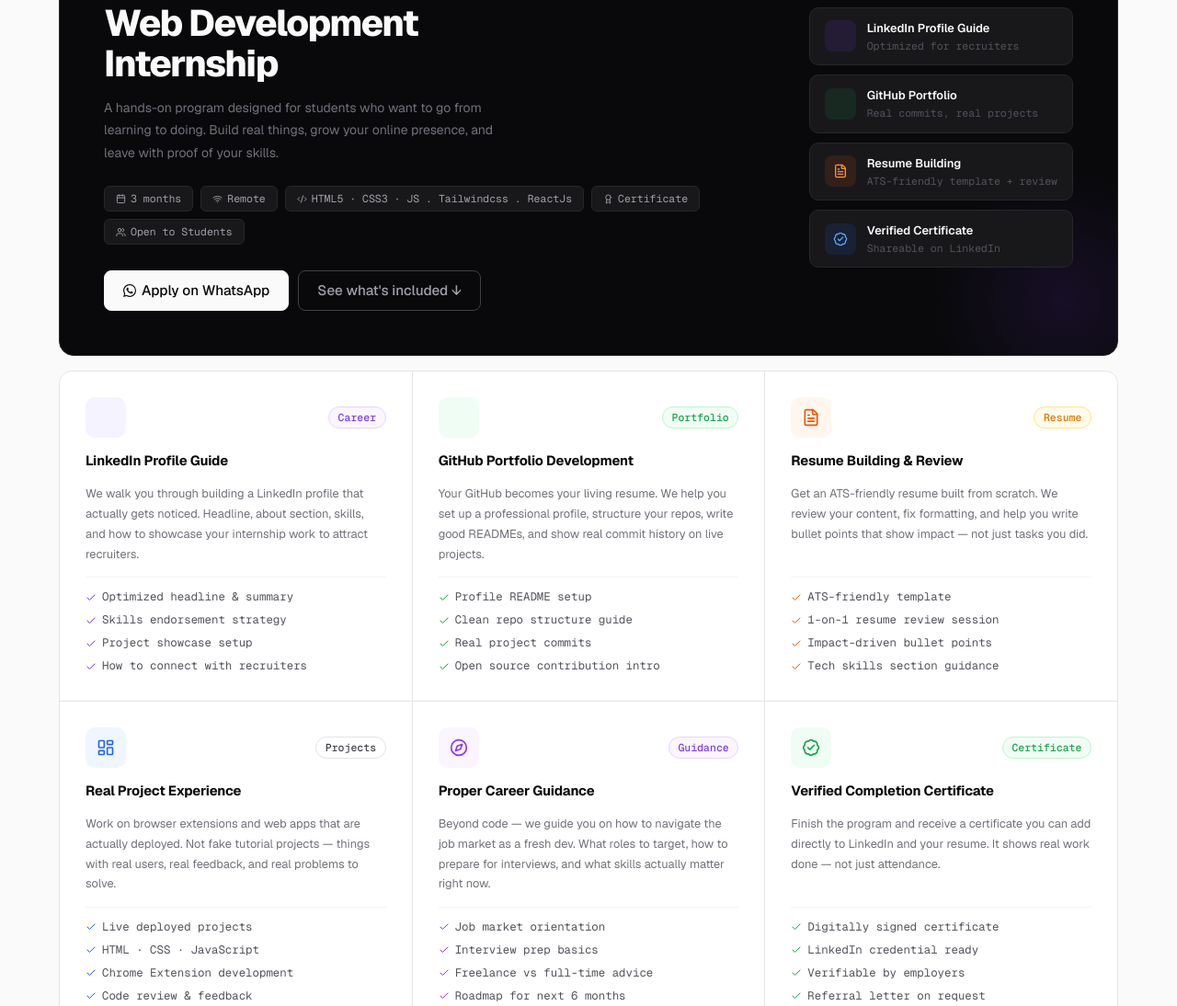
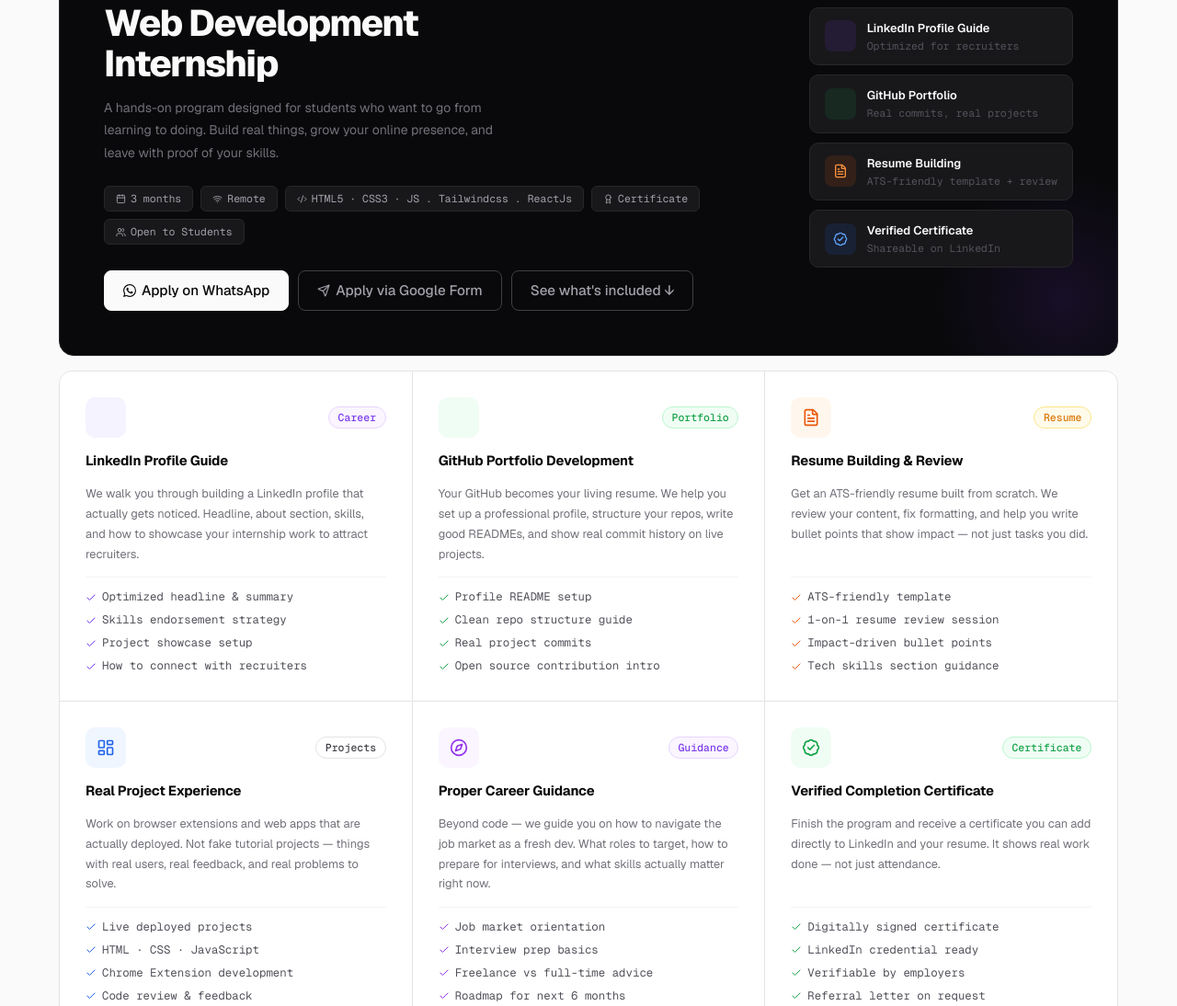
Before and after one commit to UsamaBashir786/usamabashir786.github.io, a plain HTML site: page index.html in a window 1280 px wide. Shown: the part 895-1989 px from the top of the page at 92% size. Drawn offline with nearby package versions, Linux system fonts and the light colour scheme.

Commit message:
Final Commit

```diff
--- a/index.html
+++ b/index.html
@@ -1159,6 +1159,10 @@
           <svg width="14" height="14" viewBox="0 0 24 24" fill="#09090b"><path d="M17.472 14.382c-.297-.149-1.758-.867-2.03-.967-.273-.099-.471-.148-.67.15-.197.297-.767.966-.94 1.164-.173.199-.347.223-.644.075-.297-.15-1.255-.463-2.39-1.475-.883-.788-1.48-1.761-1.653-2.059-.173-.297-.018-.458.13-.606.134-.133.298-.347.446-.52.149-.174.198-.298.298-.497.099-.198.05-.371-.025-.52-.075-.149-.669-1.612-.916-2.207-.242-.579-.487-.5-.669-.51a12.8 12.8 0 0 0-.57-.01c-.198 0-.52.074-.792.372-.272.297-1.04 1.016-1.04 2.479 0 1.462 1.065 2.875 1.213 3.074.149.198 2.096 3.2 5.077 4.487.709.306 1.262.489 1.694.625.712.227 1.36.195 1.871.118.571-.085 1.758-.719 2.006-1.413.248-.694.248-1.289.173-1.413-.074-.124-.272-.198-.57-.347m-5.421 7.403h-.004a9.87 9.87 0 0 1-5.031-1.378l-.361-.214-3.741.982.998-3.648-.235-.374a9.86 9.86 0 0 1-1.51-5.26c.001-5.45 4.436-9.884 9.888-9.884 2.64 0 5.122 1.03 6.988 2.898a9.825 9.825 0 0 1 2.893 6.994c-.003 5.45-4.437 9.884-9.885 9.884m8.413-18.297A11.815 11.815 0 0 0 12.05 0C5.495 0 .16 5.335.157 11.892c0 2.096.547 4.142 1.588 5.945L.057 24l6.305-1.654a11.882 11.882 0 0 0 5.683 1.448h.005c6.554 0 11.89-5.335 11.893-11.893a11.821 11.821 0 0 0-3.48-8.413z"/></svg>
           Apply on WhatsApp
         </a>
+        <a href="https://forms.gle/4P71tZ9U2CUjq3UG9" class="btn btn-outline btn-lg" style="color:#a1a1aa;border-color:#3f3f46;background:transparent;">
+          <i data-lucide="send" style="width:14px;height:14px;"></i>
+          Apply via Google Form
+        </a>
         <a href="#internship-benefits" class="btn btn-outline btn-lg" style="color:#a1a1aa;border-color:#3f3f46;background:transparent;">
           See what's included ↓
         </a>
```
